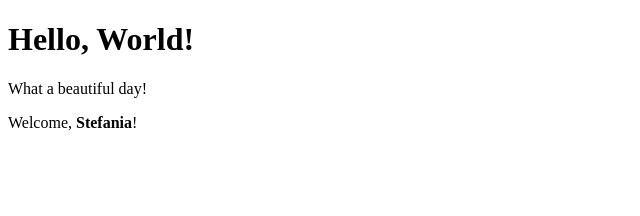
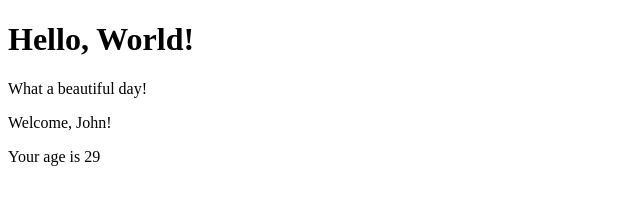
Before and after one commit to stefaniazocco/react-exercises, a React (Create React App) app: page / in a window 1280 px wide. Shown: the top 216 px of the page, without its empty margins (0-640 px from the left). Built offline with nearby package versions, Linux system fonts and the light colour scheme.

Commit message:
chang name

```diff
--- a/src/App.js
+++ b/src/App.js
@@ -4,10 +4,6 @@ import { Welcome } from "./Welcome"
 
 export class App extends React.Component{
     render() {
-        return <div><Hello /><Welcome age= {79}/></div>
+        return <div><Hello /><Welcome age= {29} name="John"/></div>
     }
 }
-
-Welcome.defaultProps = {
-    name: <strong>Stefania</strong>,
-}
```
